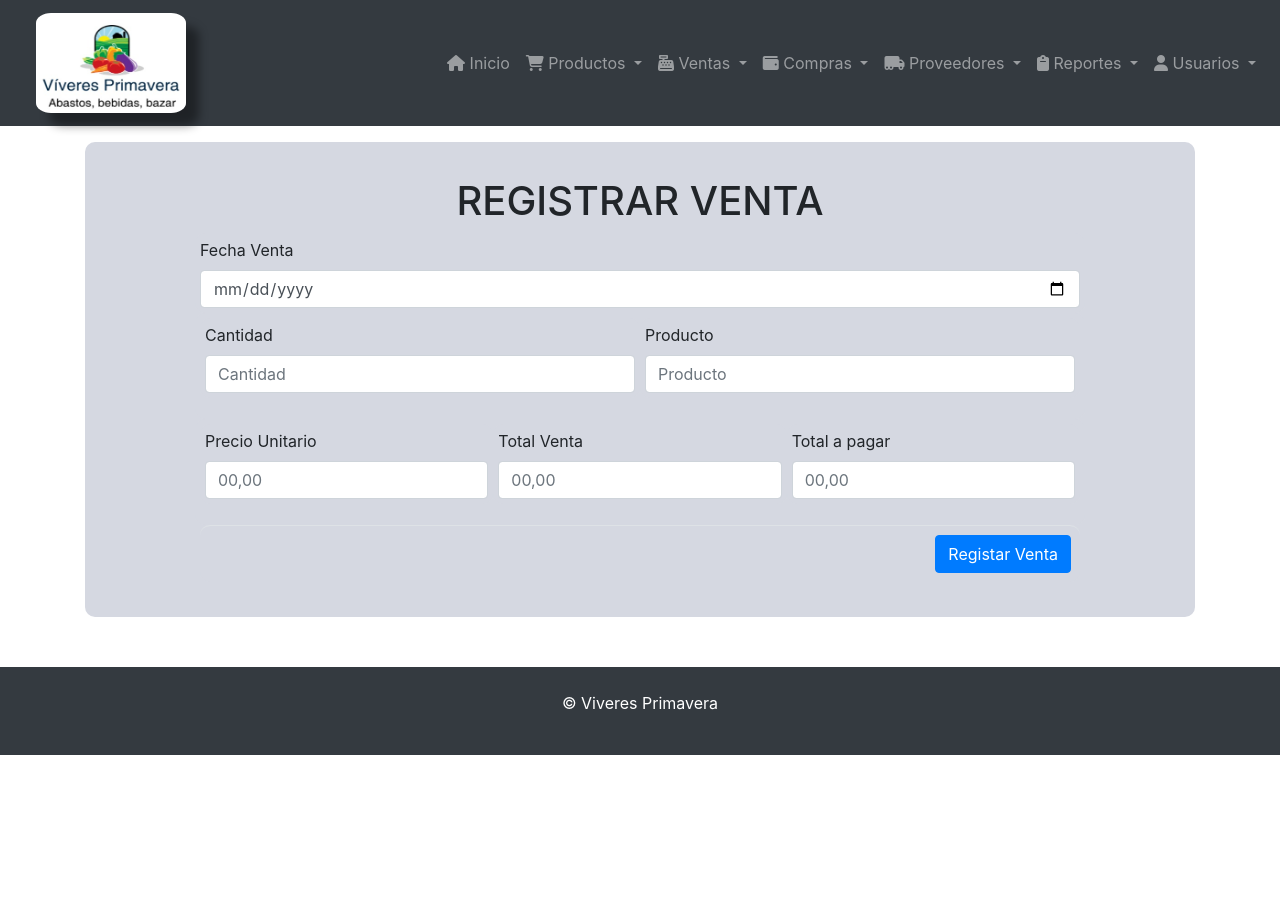
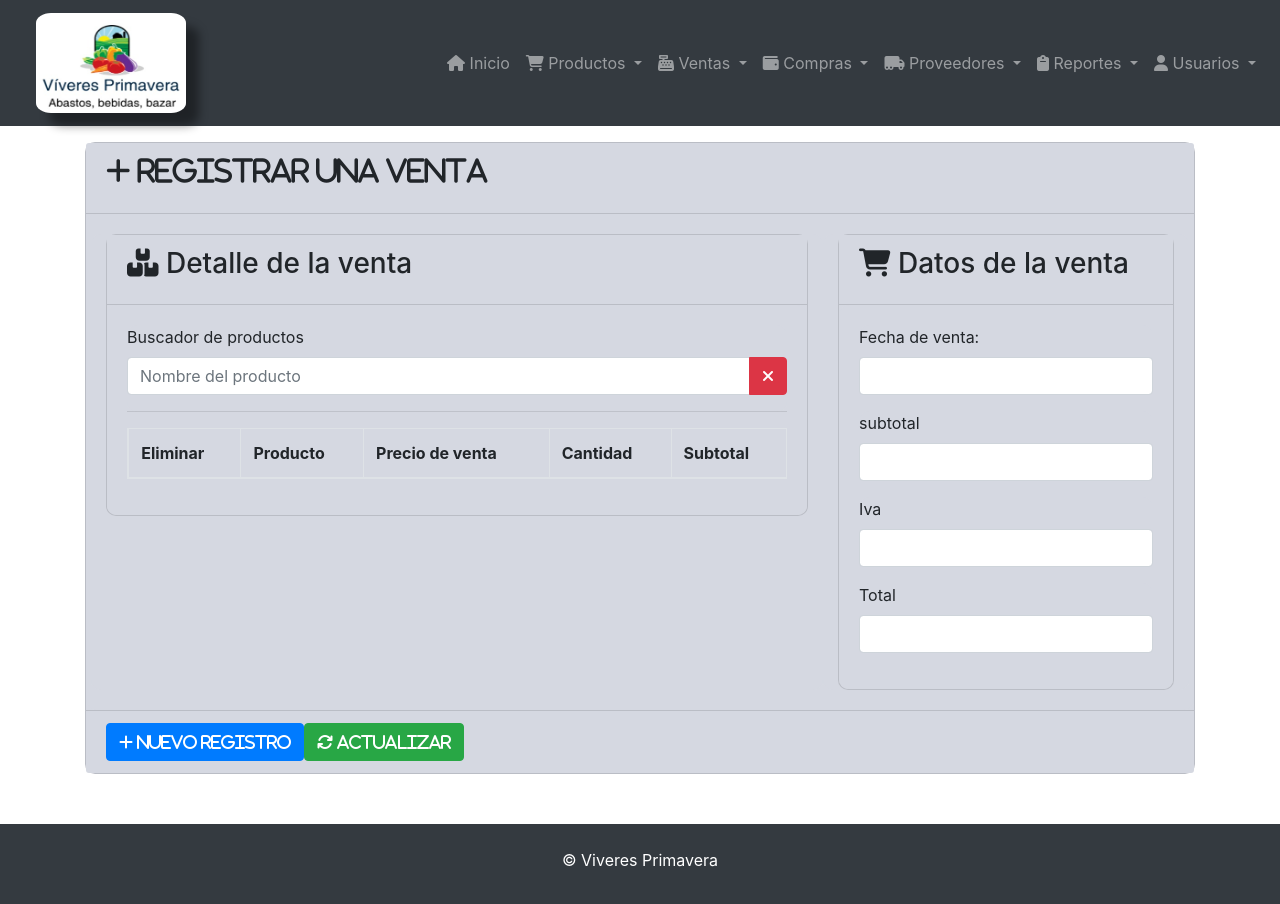
Before and after one commit to bryan-recors/inventario_frontend, an Angular app: page /registrar-ventas in a window 1280 px wide. Shown: the top 904 px of the page. Before the commit the page ends 800 px from the top, so only its background shows below. Built offline with nearby package versions, Linux system fonts and the light colour scheme.

Commit message:
maquetacion de registrar ventas

```diff
--- a/src/app/vistas/registrar-ventas/registrar-ventas.component.css
+++ b/src/app/vistas/registrar-ventas/registrar-ventas.component.css
@@ -2,12 +2,4 @@
 div{
     background: #D5D8E1;
     border-radius: 10px;
-    padding: 5px;
 }
-form {
-    height: auto;
-    width: 80%;
-    margin: auto;
-    margin-top: 30px;
-    margin-bottom: 30px;
-}
--- a/src/app/vistas/registrar-ventas/registrar-ventas.component.html
+++ b/src/app/vistas/registrar-ventas/registrar-ventas.component.html
@@ -1,5 +1,38 @@
-<div>
-  <form>
+<div class="card card-primary">
+  <div class="card-header">
+    <h3 class="card-title">
+      <i class="fas fa-plus"> Registrar una venta</i>
+    </h3>
+  </div>
+  <div class="card-body">
+    <div class="row">
+      <div class="col-lg-8">
+        <div class="card card-secondary">
+          <div class="card-header">
+            <h3 class="card-title"><i class="fas fa-boxes"></i> Detalle de la venta</h3>
+          </div>
+          <div class="card-body">
+              <div class="form-group">
+                <label>Buscador de productos</label>
+                <div class="input-group">
+                  <input type="text" class="form-control" placeholder="Nombre del producto" autocomplete="off">
+                  <span class="input-group-append">
+                     <button type="button" class="btn btn-danger  btn-flat"><i class="fas fa-times"></i></button>
+                  </span>
+                </div>
+                  <hr>
+              </div>
+              <table class="table table-bordered " id="data">
+                <thead>
+                  <hr>
+                  <th>Eliminar</th>
+                  <th>Producto</th>
+                  <th>Precio de venta</th>
+                  <th>Cantidad</th>
+                  <th>Subtotal</th>
+                </thead>
+              </table>
+            <!-- <form>
               <h1 class="text-center">REGISTRAR VENTA</h1>
               <div class="form-row">
                 <label for="inputFechaVenta">Fecha Venta</label>
@@ -16,7 +49,6 @@
                   <input type="text" class="form-control" id="inputProducto" placeholder="Producto">
                 </div>
               </div>
-
               <div class="form-row">
                 <div class="form-group col-md-4">
                    <label for="inputPrecioProd">Precio Unitario</label>
@@ -31,9 +63,46 @@
                    <input type="text" class="form-control" id="inputPagarVenta" placeholder="00,00">
                 </div>
               </div>
-
               <div class="modal-footer">
                 <button routerLink="/listar-ventas" type="button" class="btn btn-primary">Registar Venta</button>
               </div>
-  </form>
+            </form> -->
           </div>
+        </div>
+      </div>
+      <div class="col-lg-4">
+        <div class="card card-secondary">
+          <div class="card-header">
+            <h3 class="card-title"><i class="fas fa-shopping-cart"></i> Datos de  la venta</h3>
+          </div>
+          <div class="card-body">
+            <div class="form-group">
+              <label>Fecha de venta: </label>
+                <input type="text" class="form-control" >
+            </div>
+            <div class="form-group">
+              <label>subtotal </label>
+                <input type="text" class="form-control" >
+            </div>
+            <div class="form-group">
+              <label>Iva </label>
+                <input type="text" class="form-control" >
+            </div>
+            <div class="form-group">
+              <label>Total </label>
+                <input type="text" class="form-control" >
+            </div>
+          </div>
+        </div>
+      </div>
+    </div>
+  </div>
+  <div class="card-footer">
+    <a href="#" class="btn btn-primary btn-flat btnTest">
+      <i class="fas fa-plus"> Nuevo Registro</i>
+    </a>
+    <a href="#" class="btn btn-success btn-flat ">
+      <i class="fas fa-sync"> Actualizar</i>
+    </a>
+  </div>
+</div>
```
Lines whose indentation alone changed are shown as unchanged.
